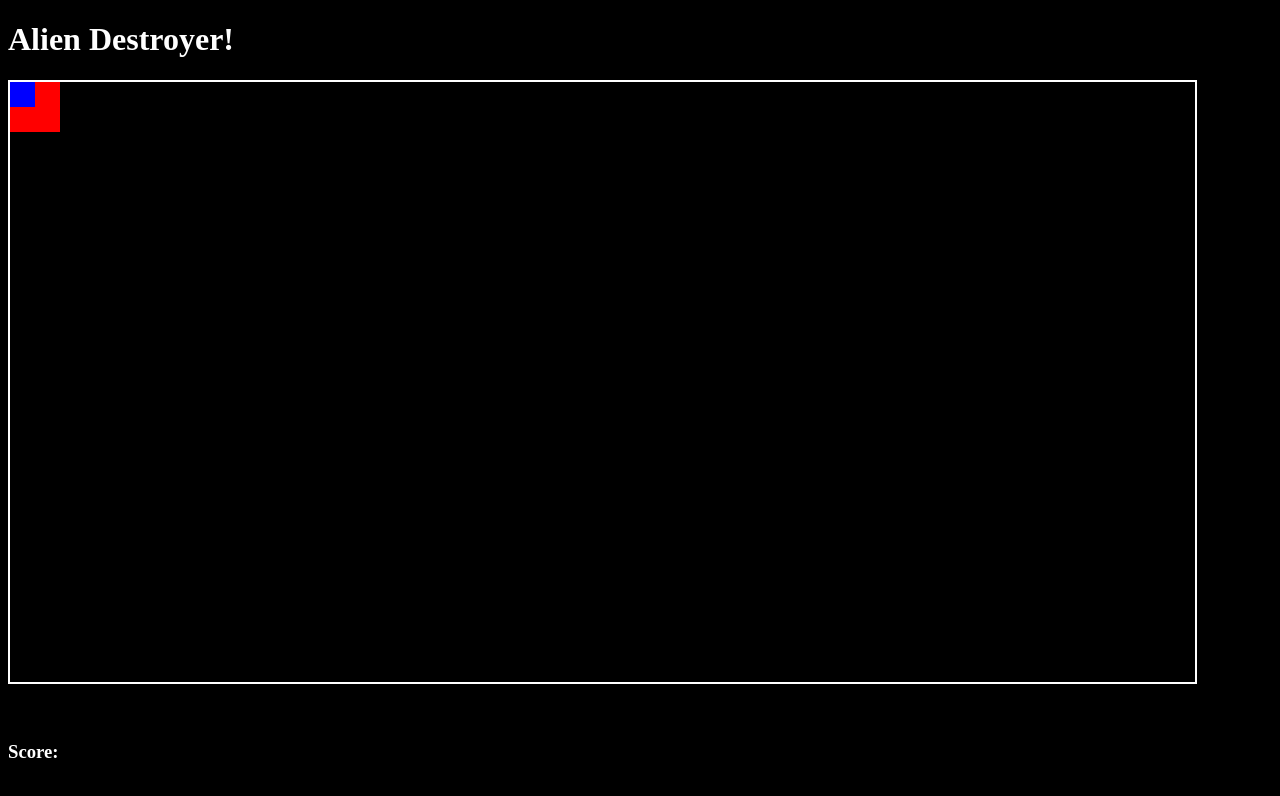
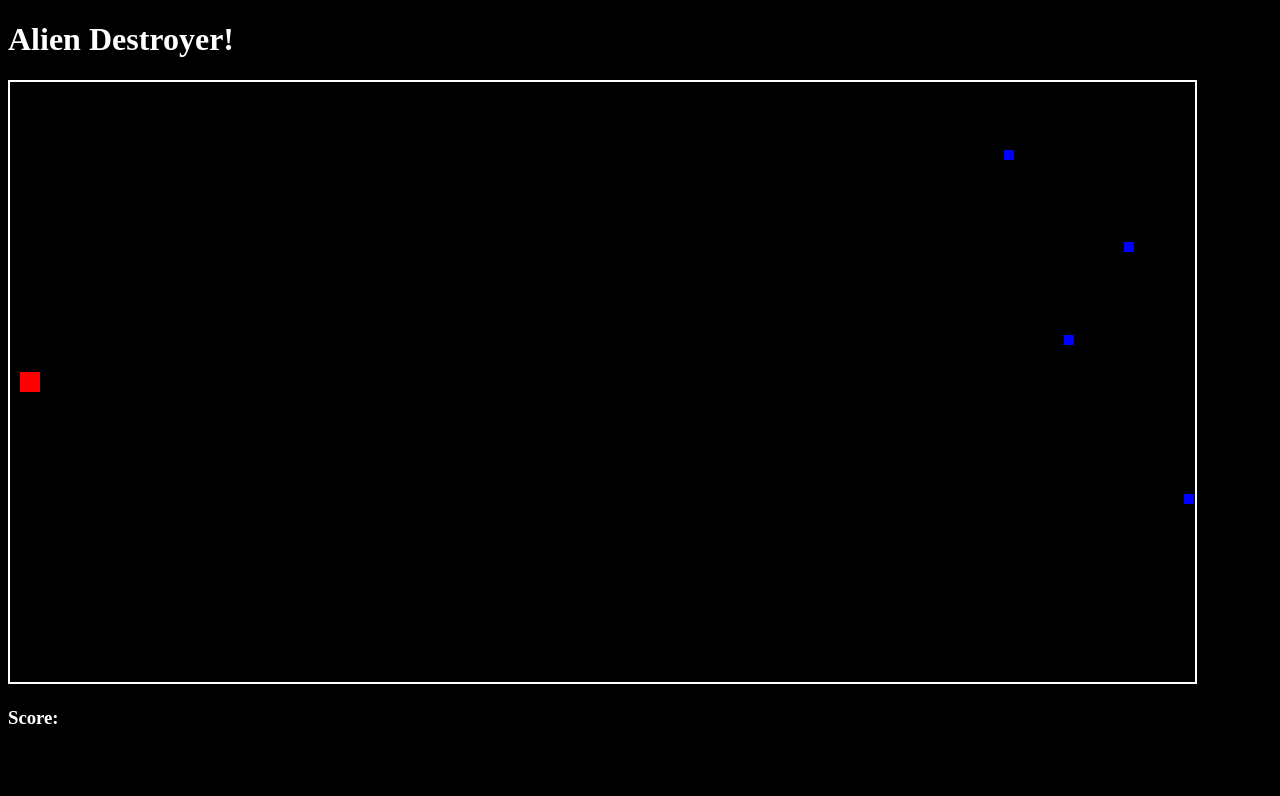
Before and after one commit to skellorzaditya/Finalproject.js, a plain HTML site: page index.html in a window 1280 px wide. Drawn offline with Linux system fonts and the light colour scheme.

Commit message:
final project

```diff
--- a/index.html
+++ b/index.html
@@ -8,7 +8,7 @@
     <title>Alien Destroyer</title>
 </head>
 
-<body style="background-color:black;">
+<body style="background-color:black;" onkeydown="keyPressed(event)" onkeyup="keyReleased(event)">
     <h1 style="color:white;">Alien Destroyer!</h1>
     <canvas id="canvas-top" width="1185" height="600" style="border:2px solid white"></canvas>
     <p id="score" position="absolute" top="1000px" left="50px"></p>
--- a/js/aliendestroyer.js
+++ b/js/aliendestroyer.js
@@ -1,7 +1,6 @@
 let canvas = document.getElementById("canvas-top");
 let ctx = canvas.getContext("2d");
-
-let gamePlay = {
+let gameState = {
     rectPosX: 10,
     rectPosY: canvas.height / 2 - 10,
     rectVelocity: { x: 0, y: 0 },
@@ -13,37 +12,71 @@ let gamePlay = {
     friends: [],
     friendAdded: false,
     score: 0
-}
+};
 
 
 function random(n) {
     return Math.floor(Math.random() * n);
 }
-
-
-
-function Bot() {
-    ctx.fillStyle = "Red"
-    ctx.fillRect(0, 0, 50, 50);
+class RectCollider {
+    constructor(x, y, width, height) {
+        this.x = x;
+        this.y = y;
+        this.width = width;
+        this.height = height;
+    }
 }
 
-
-
-function player1() {
-    ctx.fillStyle = "Blue"
-    ctx.fillRect(0, 0, 25, 25);
+function update() {
+    ctx.clearRect(0, 0, canvas.width, canvas.height);
+    gameState.enemyTimeout -= 1;
+    if (gameState.enemyTimeout == 0) {
+        gameState.enemyTimeout = Math.floor(gameState.enemyTimeoutInit);
+        gameState.enemies.push({
+            x: canvas.width,
+            y: random(canvas.height),
+            velocity: gameState.enemySpeed
+        });
+        gameState.enemySpeed *= 1;
+        gameState.enemyTimeoutInit = gameState.enemyTimeoutInit * 1;
+        //console.log('timeout:'+gameState.enemyTimeoutInit);
+        //console.log('speed:'+gameState.enemySpeed);
+    }
+    //Player (Red Square)
+    ctx.fillStyle = "#FF0000";
+    gameState.rectPosX += gameState.rectVelocity.x;
+    gameState.rectPosY += gameState.rectVelocity.y;
+    if (gameState.rectPosX > canvas.width - 10) {
+        gameState.rectPosX = canvas.width - 10;
+        gameState.rectVelocity.x = 0;
+    }
+    if (gameState.rectPosX < 0) {
+        gameState.rectPosX = 0;
+        gameState.rectVelocity.x = 0;
+    }
+    if (gameState.rectPosY < 0) {
+        gameState.rectPosY = 0;
+        gameState.rectVelocity.y = 0;
+    }
+    if (gameState.rectPosY > canvas.height - 10) {
+        gameState.rectPosY = canvas.height - 10;
+        gameState.rectVelocity.y = 0;
+    }
+    //Enemies (Blue squares)
+    ctx.fillRect(gameState.rectPosX, gameState.rectPosY, 20, 20);
+    ctx.fillStyle = "#0000FF";
+    for (let i = 0; i < gameState.enemies.length; ++i) {
+        gameState.enemies[i].x -= gameState.enemies[i].velocity;
+        ctx.fillRect(gameState.enemies[i].x, gameState.enemies[i].y, 10, 10);
+    }
+    for (let i = 0; i < gameState.enemies.length; ++i) {
+        if (gameState.enemies[i].x < -10) {
+            gameState.enemies(i, 1);
+            gameState.score++;
+        }
+    }
 }
-
-
-document.getElementById("score").innerHTML = "score: " + gamePlay.score;
-
-
-function refreshPlayer() {
-    Bot();
-    player1();
-}
-setInterval(refreshPlayer, 30);
-
+setInterval(update, 20);
 
 document.addEventListener("keydown", function(event) {
     if (event.keyCode == 39) {
```
